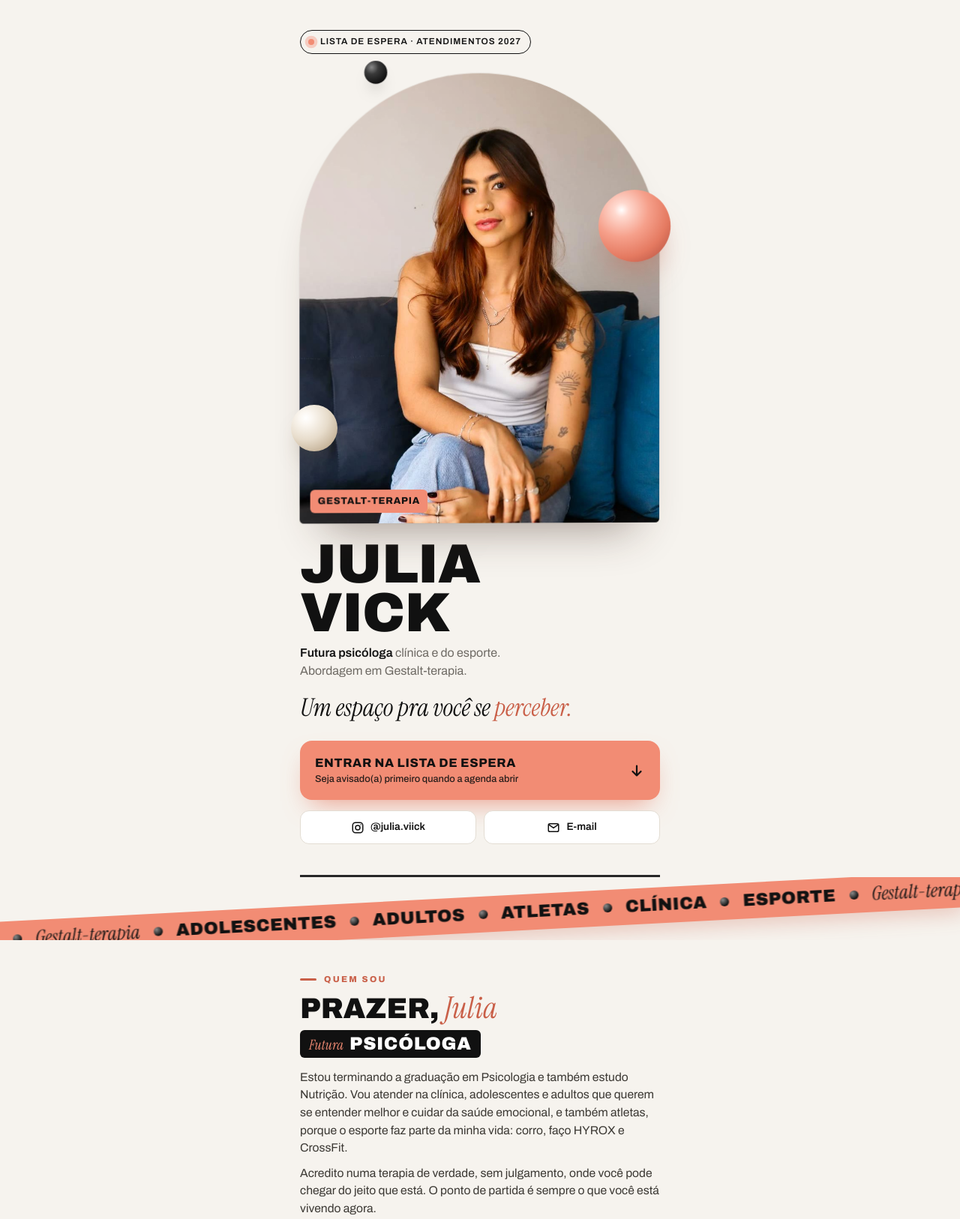
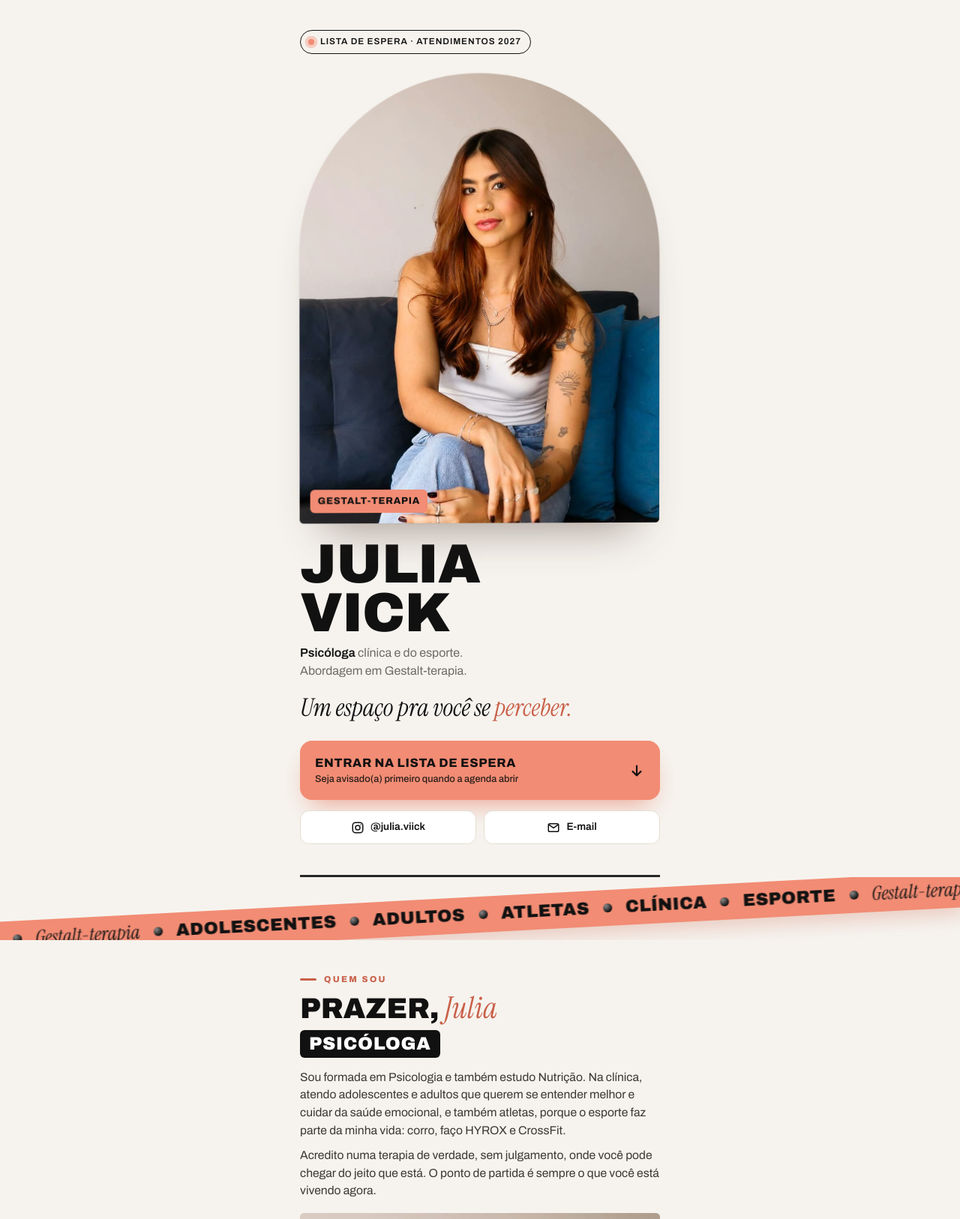
Before and after one commit to VinnsNeto/julia-vick, a plain HTML site: page index.html in a window 1280 px wide. Shown: the top 1626 px of the page at 75% size. Drawn offline with Linux system fonts and the light colour scheme.

Commit message:
Psicóloga formada, sem menção ao CRP e sem as esferas flutuantes
Co-Authored-By: Claude Opus 5.5 <noreply@anthropic.com>

```diff
--- a/index.html
+++ b/index.html
@@ -4,7 +4,7 @@
 <meta charset="utf-8">
 <meta name="viewport" content="width=device-width, initial-scale=1">
 <title>Julia Vick · Psicologia clínica e do esporte · Lista de espera 2027</title>
-<meta name="description" content="Futura psicóloga clínica e do esporte, com abordagem em Gestalt-terapia. Ansiedade, autoestima, relações, corpo e performance. Atendimentos a partir de 2027: entre na lista de espera.">
+<meta name="description" content="Psicóloga clínica e do esporte, com abordagem em Gestalt-terapia. Ansiedade, autoestima, relações, corpo e performance. Atendimentos a partir de 2027: entre na lista de espera.">
 <meta property="og:title" content="Julia Vick · Psicologia clínica e do esporte">
 <meta property="og:description" content="Gestalt-terapia, na clínica e no esporte. Atendimentos a partir de 2027: entre na lista de espera.">
 <meta property="og:image" content="https://vinnsneto.github.io/julia-vick/img/og.jpg">
@@ -197,9 +197,6 @@ html, body { overflow-x: clip; }
     <span class="selo entra"><i></i>Lista de espera · atendimentos 2027</span>
 
     <div class="palco entra" id="palco" style="animation-delay:.05s">
-      <span class="esfera e-salmao" data-p="-.18" aria-hidden="true"></span>
-      <span class="esfera e-areia" data-p=".12" aria-hidden="true"></span>
-      <span class="esfera e-tinta" data-p="-.3" aria-hidden="true"></span>
       <div class="tilt" id="tilt">
         <div class="foto">
           <span class="mono" aria-hidden="true">JV</span>
@@ -211,7 +208,7 @@ html, body { overflow-x: clip; }
     </div>
 
     <h1 class="entra" style="animation-delay:.1s">Julia<br>Vick</h1>
-    <p class="sub entra" style="animation-delay:.14s"><b>Futura psicóloga</b> clínica e do esporte.<br>Abordagem em Gestalt-terapia.</p>
+    <p class="sub entra" style="animation-delay:.14s"><b>Psicóloga</b> clínica e do esporte.<br>Abordagem em Gestalt-terapia.</p>
     <p class="lema serif entra" style="animation-delay:.18s">Um espaço pra você se <em>perceber.</em></p>
 
     <a class="cta entra" style="animation-delay:.22s" href="#lista">
@@ -244,9 +241,9 @@ html, body { overflow-x: clip; }
     <div class="wrap">
       <p class="rotulo">Quem sou</p>
       <h2>Prazer, <span class="serif">Julia</span></h2>
-      <p class="cargo"><span>Futura</span> Psicóloga</p>
+      <p class="cargo">Psicóloga</p>
       <div class="texto">
-        <p>Estou terminando a graduação em Psicologia e também estudo Nutrição. Vou atender na clínica, adolescentes e adultos que querem se entender melhor e cuidar da saúde emocional, e também atletas, porque o esporte faz parte da minha vida: corro, faço HYROX e CrossFit.</p>
+        <p>Sou formada em Psicologia e também estudo Nutrição. Na clínica, atendo adolescentes e adultos que querem se entender melhor e cuidar da saúde emocional, e também atletas, porque o esporte faz parte da minha vida: corro, faço HYROX e CrossFit.</p>
         <p>Acredito numa terapia de verdade, sem julgamento, onde você pode chegar do jeito que está. O ponto de partida é sempre o que você está vivendo agora.</p>
       </div>
       <img class="foto-sobre" src="img/julia-sorrindo.jpg" alt="Julia sorrindo, sentada no sofá" loading="lazy" width="720" height="720">
@@ -294,7 +291,6 @@ html, body { overflow-x: clip; }
   </section>
 
   <section class="lista" id="lista">
-    <span class="esfera-lista" aria-hidden="true"></span>
     <div class="wrap">
       <p class="rotulo">Lista de espera 2027</p>
       <h2>Garanta seu <span class="serif">lugar</span></h2>
@@ -302,7 +298,7 @@ html, body { overflow-x: clip; }
 
       <div class="aviso">
         <svg width="20" height="20" viewBox="0 0 24 24" fill="none" stroke="currentColor" stroke-width="2.2" stroke-linecap="round" stroke-linejoin="round" aria-hidden="true"><circle cx="12" cy="12" r="9"/><path d="M12 8v5M12 16.5v.01"/></svg>
-        <span>Estou concluindo a graduação. Os atendimentos começam em 2027, depois do meu registro no Conselho Regional de Psicologia (CRP). Entrar na lista não gera nenhum compromisso nem cobrança.</span>
+        <span>A agenda de atendimentos abre em 2027. Entrar na lista não gera nenhum compromisso nem cobrança.</span>
       </div>
 
       <form id="form" novalidate>
@@ -348,7 +344,7 @@ html, body { overflow-x: clip; }
 
 <footer>
   Julia Vick · Psicologia clínica e do esporte · Gestalt-terapia<br>
-  Graduanda em Psicologia. Atendimentos a partir de 2027, após registro no CRP.<br>
+  Agenda de atendimentos a partir de 2027.<br>
   <a href="mailto:juliamachadovick@gmail.com">juliamachadovick@gmail.com</a>
   <p class="credito">Página criada por Argus AI</p>
 </footer>
```
